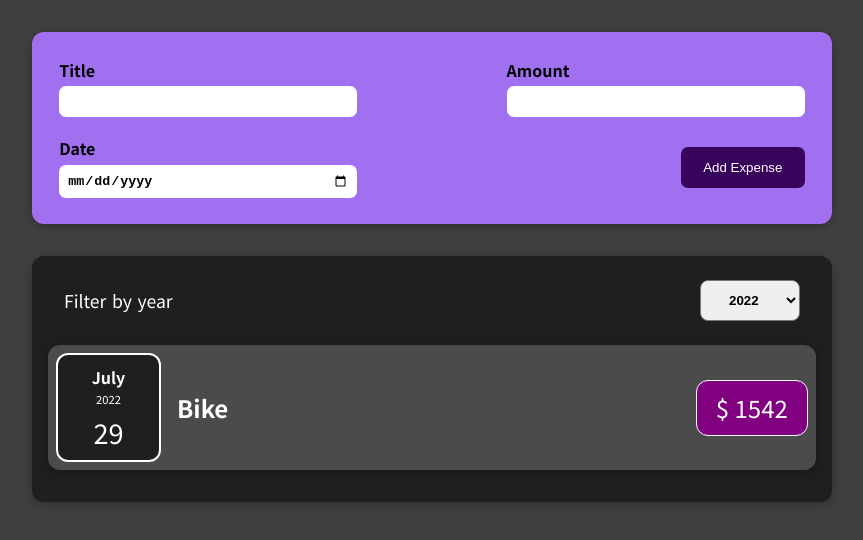
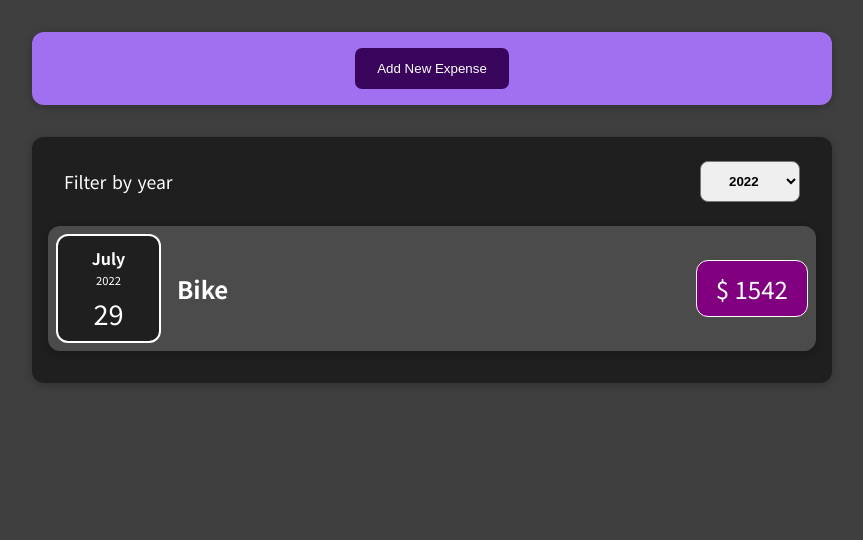
Before and after one commit to adilahamad786/expense-tracker, a React (Create React App) app: page / in a window 1280 px wide. Shown: the top 540 px of the page, without its empty margins (208-1071 px from the left). Built offline with nearby package versions, Linux system fonts and the light colour scheme.

Commit message:
Add more functionality in addNewExpense Component.

```diff
--- a/src/components/Expenses/Expenses.css
+++ b/src/components/Expenses/Expenses.css
@@ -4,6 +4,8 @@
     margin: 2rem auto;
     width: 50rem;
     max-width: 95%;
-    color: red;
-    text-align: center;
 }
+
+li {
+    list-style-type: none;
+}
--- a/src/components/Expenses/Expenses.jsx
+++ b/src/components/Expenses/Expenses.jsx
@@ -1,6 +1,6 @@
 import Card from "../UI/Card";
 import ExpensesFilter from "./ExpensesFilter";
-import ExpenseItem from "./ExpenseItem";
+import ExpensesList from "./ExpensesList";
 import "./Expenses.css"
 import { useState } from "react";
 
@@ -14,19 +14,13 @@ const Expense = (props) => {
   // filter expenses according to selected year
   const filteredExpenses = props.expenses.filter( expense => expense.date.getFullYear().toString() === filteredYear );
 
-  // conditional expenses :- we can directlly use ternary operator or && operator to render conditional components.
-  let expensesContent = <h3>Expenses not found!</h3>;
-  if (filteredExpenses.length > 0) {
-    expensesContent = filteredExpenses.map( expense => {
-      return <ExpenseItem key={expense.id} title={expense.title} amount={expense.amount} date={expense.date} />
-    })
-  }
-
   return (
-    <Card className="expense">
-      <ExpensesFilter selected = {filteredYear} onChangeFilter = {filterChangeHandler} />
-      { expensesContent }
-    </Card>
+    <li>
+      <Card className="expense">
+        <ExpensesFilter selected = {filteredYear} onChangeFilter = {filterChangeHandler} />
+        <ExpensesList expenses={filteredExpenses} />
+      </Card>
+    </li>
   );
 }
 
--- /dev/null
+++ b/src/components/Expenses/ExpensesList.css
@@ -0,0 +1,9 @@
+.expenses-list {
+    margin: 0px;
+    padding: 0px;
+}
+
+.empty-message {
+    color: red;
+    text-align: center;
+}
--- /dev/null
+++ b/src/components/Expenses/ExpensesList.jsx
@@ -0,0 +1,37 @@
+import "./ExpensesList.css";
+import ExpenseItem from "./ExpenseItem";
+
+const ExpensesList = (props) => {
+
+    // First Approch
+    if (props.expenses.length === 0) {
+        return <h3 className="empty-message">Expenses not found!</h3>;
+    }
+
+    return (
+        <ul className="expenses-list">
+            {
+                props.expenses.map( expense => {
+                    return <ExpenseItem key={expense.id} title={expense.title} amount={expense.amount} date={expense.date} />
+                })
+            }
+        </ul>
+    );
+
+    // Second Approch
+    // // conditional expenses :- we can directlly use ternary operator or && operator to render conditional components.
+    // let expensesContent = <h3>Expenses not found!</h3>;
+    // if (props.expenses.length > 0) {
+    //     expensesContent = props.expenses.map( expense => {
+    //         return <ExpenseItem key={expense.id} title={expense.title} amount={expense.amount} date={expense.date} />
+    //     })
+    // }
+
+    // return (
+    //     <ul className="expenses-list">
+    //         {expensesContent}
+    //     </ul>
+    // );
+}
+
+export default ExpensesList;
--- a/src/components/NewExpense/ExpenseForm.css
+++ b/src/components/NewExpense/ExpenseForm.css
@@ -22,8 +22,17 @@
     font-weight: bold;
 }
 
+.new-expense__actions {
+    display: flex;
+    justify-content: space-between;
+    align-items: space-between;
+    padding-top: 0.7rem;
+    max-width: 50%;
+}
+
 button {
     padding: 0.8rem 1.4rem;
+    margin: 0rem 1rem;
     border-radius: 7px;
     border-style: none;
     text-align: center;
--- a/src/components/NewExpense/ExpenseForm.jsx
+++ b/src/components/NewExpense/ExpenseForm.jsx
@@ -86,6 +86,10 @@ const ExpenseForm = (props) => {
         setEnteredDate('');
     }
 
+    const formStatusHandler = (e) => {
+        props.onFormStatus(false);
+    }
+
     return (
         <form onSubmit={submitHandler}>
             <div className="new-expense__controls">
@@ -101,8 +105,13 @@ const ExpenseForm = (props) => {
                     <label htmlFor="date">Date</label>
                     <input type="date" name="date" min="2019-01-01" max="2022-12-31" value={enteredDate} onChange={dateChangeHandler}/>
                 </div>
-                <div className="new-expense__action">
-                    <button type="submit">Add Expense</button>
+                <div className="new-expense__actions">
+                    <div className="new-expense__action">
+                        <button onClick={formStatusHandler}>Cancel</button>
+                    </div>
+                    <div className="new-expense__action">
+                        <button type="submit">Add Expense</button>
+                    </div>
                 </div>
             </div>
         </form>
--- a/src/components/NewExpense/NewExpense.css
+++ b/src/components/NewExpense/NewExpense.css
@@ -9,3 +9,9 @@
     border-radius: 12px;
     box-shadow: 0px 2px 8px rgb(0, 0, 0, 0.25);
 }
+
+.add-new-expense-container {
+    display: flex;
+    align-items: center;
+    justify-content: center;
+}
--- a/src/components/NewExpense/NewExpense.jsx
+++ b/src/components/NewExpense/NewExpense.jsx
@@ -1,7 +1,18 @@
+import { useState } from "react";
 import ExpenseForm from "./ExpenseForm";
 import "./NewExpense.css";
 
 const NewExpense = (props) => {
+
+    const [formStatus, setFormStatus] = useState(false);
+
+    const getFormStatusHandler = (curFormStatus) => {
+        setFormStatus(curFormStatus);
+    }
+
+    const setFormStatusHandler = (e) => {
+        setFormStatus(true);
+    }
 
     const saveExpenseDataHandler = (enteredExpenseData) => {
         const expenseData = {
@@ -13,7 +24,15 @@ const NewExpense = (props) => {
 
     return (
         <div className="new-expense">
-            <ExpenseForm onSaveExpenseData={saveExpenseDataHandler}/>
+            {
+                formStatus
+                ?
+                <ExpenseForm onFormStatus={getFormStatusHandler} onSaveExpenseData={saveExpenseDataHandler}/>
+                :
+                <div className="add-new-expense-container">
+                    <button className="add-new-expense" onClick={setFormStatusHandler}>Add New Expense</button>
+                </div>
+            }
         </div>
     );
 }
```
